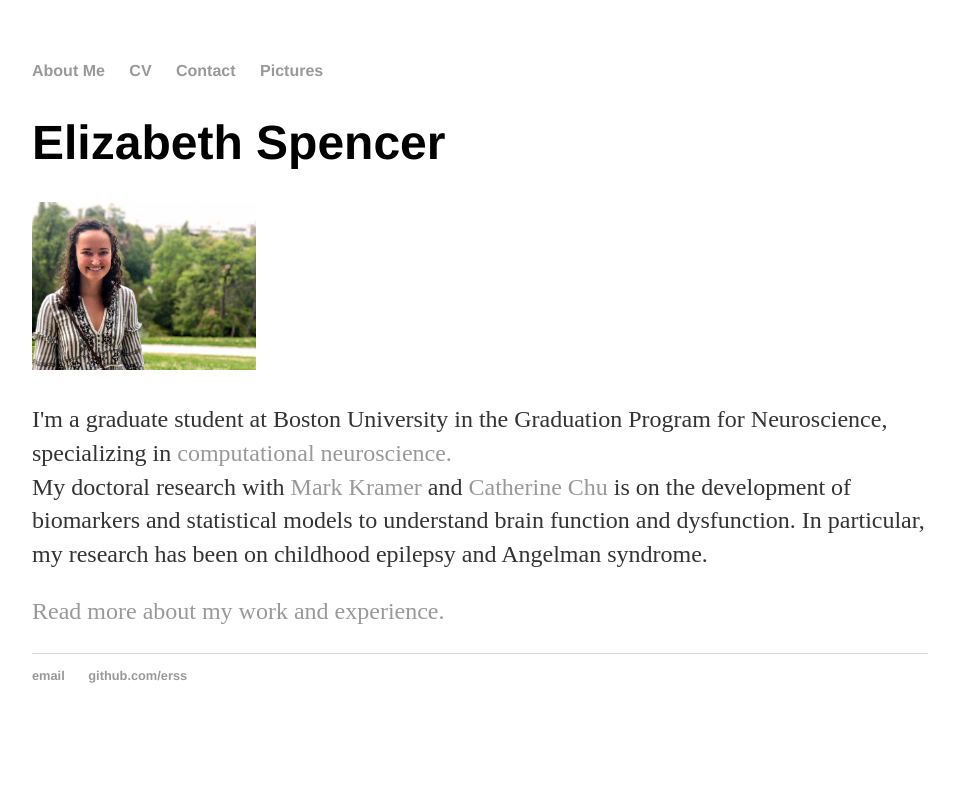
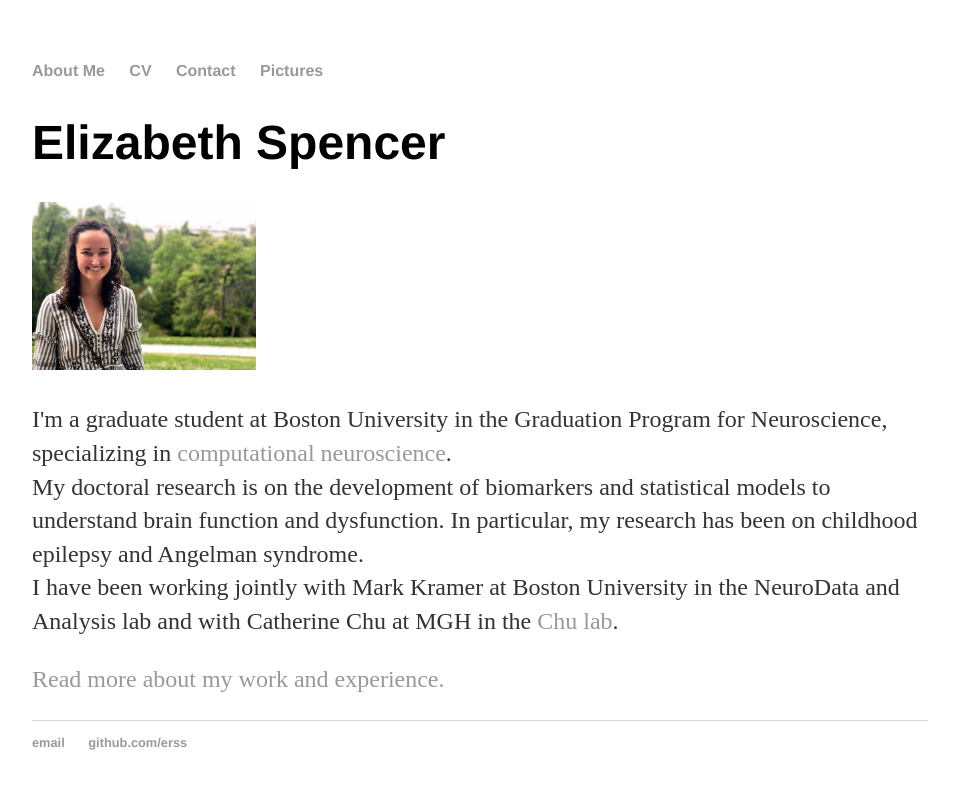
Before and after one commit to erss/erss.github.io, a Jekyll site: the page built from index.html, in a window 1280 px wide. Shown: the top 789 px of the page, without its empty margins (160-1119 px from the left). Built offline with Jekyll 4.4.1, drawn with Linux system fonts in a browser that asks for light colours.

Commit message:
Update index.html

```diff
--- a/index.html
+++ b/index.html
@@ -7,9 +7,14 @@ title: About Me
 	       <p><img src="images/spencer.jpg" alt="spencer" width="25%" height="25%"></p>
 
 		<p>I'm a graduate student at Boston University in the Graduation Program for Neuroscience, specializing in
-			<a href ="http://www.bu.edu/neuro/academics/graduate/curriculum/computational-neuroscience/"> computational neuroscience.</a> <br>
-			My doctoral research with <a href = "https://www.bu.edu/crescent/profiles/mark-kramer/">Mark Kramer</a> and <a href = "https://www.massgeneral.org/children/doctors/18702/catherine-chu">Catherine Chu</a> is on the development of biomarkers and statistical models to understand brain function and dysfunction.
-			In particular, my research has been on childhood epilepsy and Angelman syndrome.
+			<a href ="http://www.bu.edu/neuro/academics/graduate/curriculum/computational-neuroscience/"> computational neuroscience</a>. <br>
+			My doctoral research is on the development of
+			biomarkers and statistical models to understand brain function and dysfunction. In particular, my research has been on childhood
+			epilepsy and Angelman syndrome. <br>
+			I have been working jointly with Mark Kramer at Boston University in the <a href = "https://math.bu.edu/people/mak/"> </a> NeuroData and Analysis lab
+			and with Catherine Chu at MGH in the <a href = "https://chulab.mgh.harvard.edu">Chu lab</a>.
+
+
 	</p>
 			<p> <a href="/cv"> Read more about my work and experience.</a> </p>
 </div><!-- /.blurb -->
```
